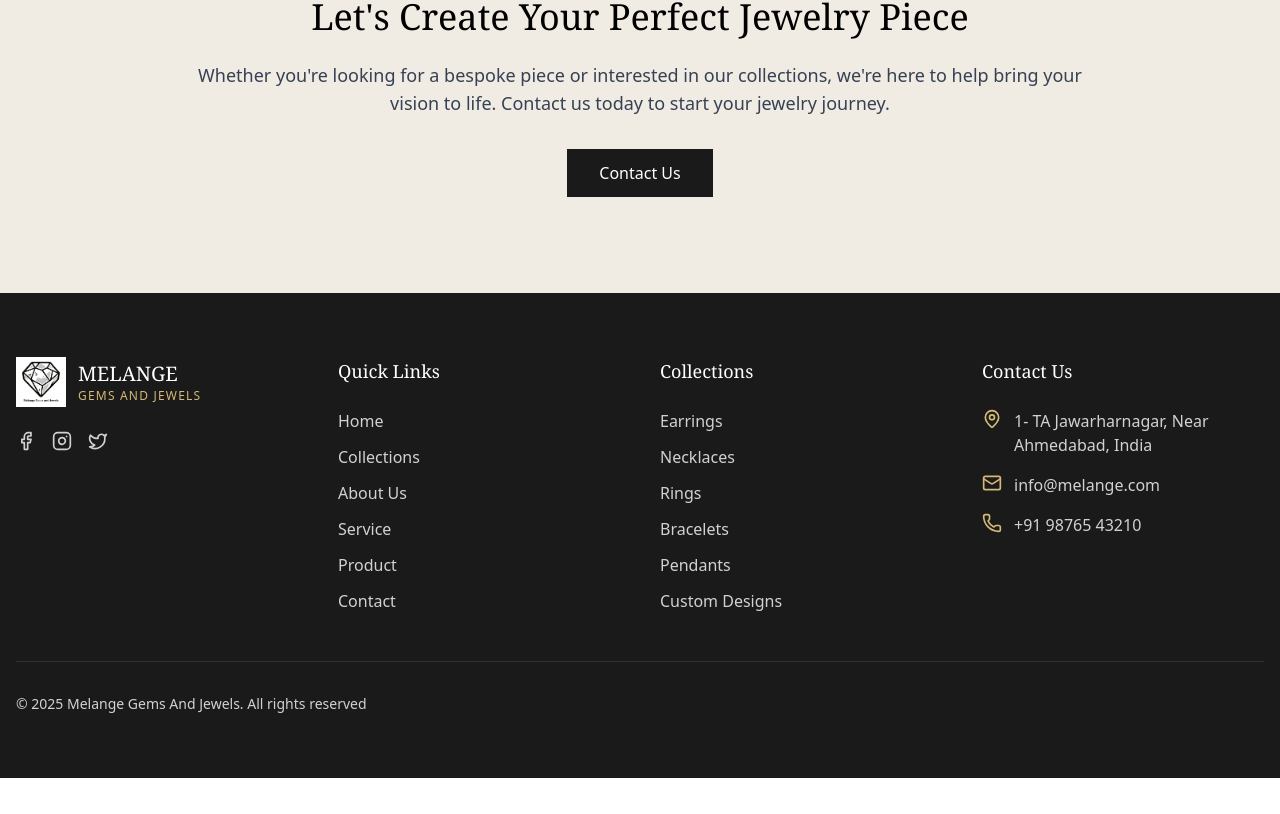
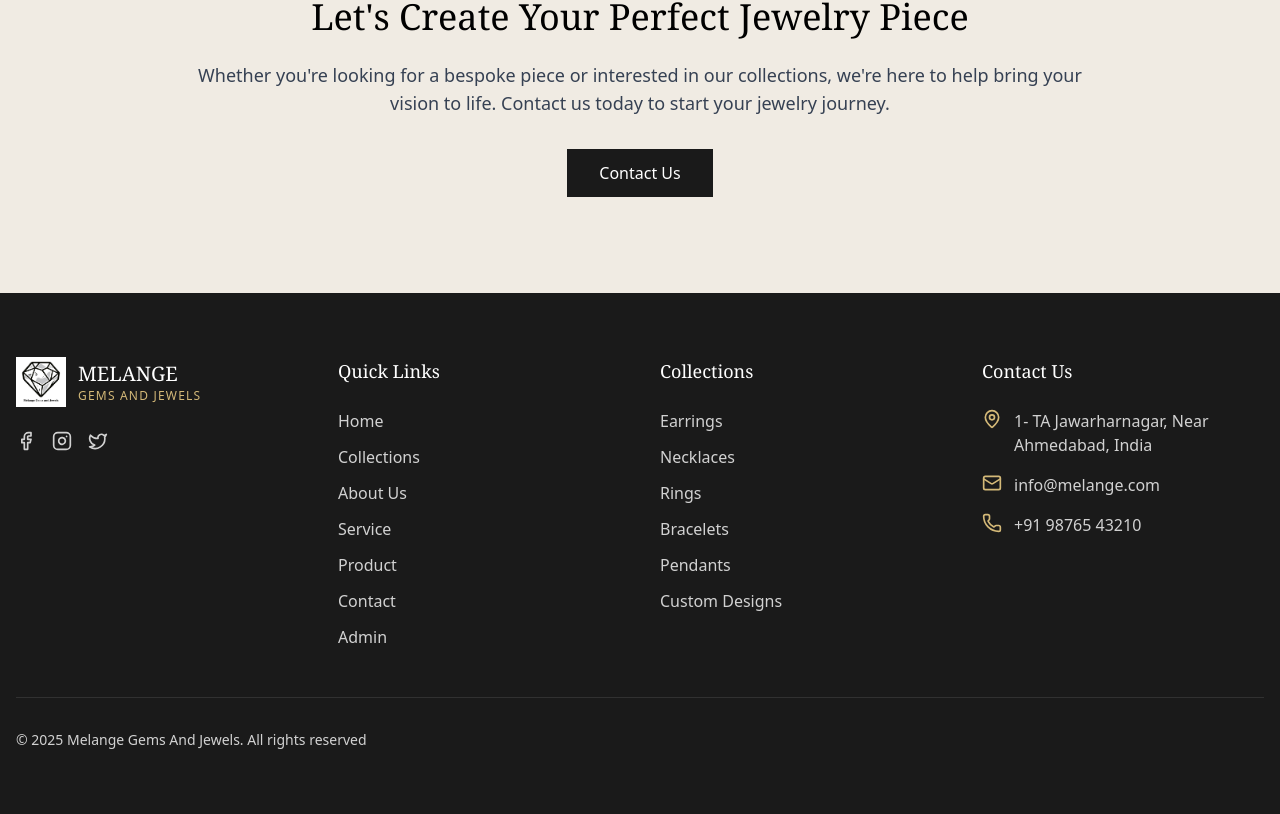
Before and after one commit to Vansh1379/Jewellery-Commerce, a React (Vite) app in the folder Frontend/: page / in a window 1280 px wide. Shown: the part 4318-5132 px from the top of the page. Before the commit the page ends 5096 px from the top, so only its background shows below. Built offline with nearby package versions, Linux system fonts and the light colour scheme.

Commit message:
Added nothing

```diff
--- a/Frontend/src/components/Footer.tsx
+++ b/Frontend/src/components/Footer.tsx
@@ -62,6 +62,7 @@ export default function Footer() {
                 "Service",
                 "Product",
                 "Contact",
+                "Admin",
               ].map((item) => (
                 <li key={item}>
                   <a
```
